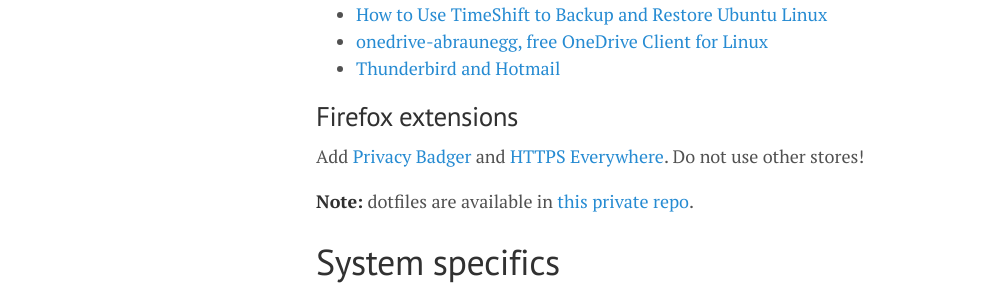
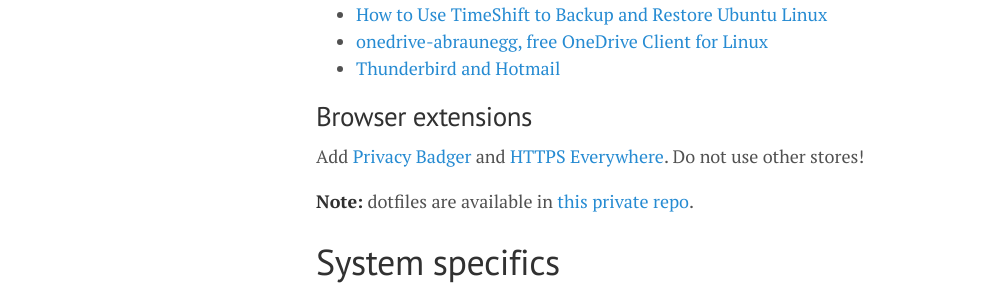
Before and after one commit to lgeurts/lgeurts.github.io, a Jekyll site: the page built from _posts/2021-10-15-ubuntu-setup-notes-for-x1-carbon-gen8.md, in a window 1280 px wide and 900 px high, scrolled down 3378 px. Shown: the part 161-457 px from the top of the window, without its empty margins (0-991 px from the left). Built offline with Jekyll 4.4.1, drawn with Linux system fonts in a browser that asks for light colours; nearby versions of some CDN libraries; comment, search, counter and statistics services are not loaded.

Commit message:
Update 2021-10-15-ubuntu-setup-notes-for-x1-carbon-gen8.md

```diff
--- a/_posts/2021-10-15-ubuntu-setup-notes-for-x1-carbon-gen8.md
+++ b/_posts/2021-10-15-ubuntu-setup-notes-for-x1-carbon-gen8.md
@@ -129,7 +129,7 @@
 - [onedrive-abraunegg, free OneDrive Client for Linux](https://github.com/abraunegg/onedrive)
 - [Thunderbird and Hotmail](https://support.mozilla.org/en-US/kb/thunderbird-and-hotmail)
 
-## Firefox extensions
+## Browser extensions
 
 Add [Privacy Badger](https://privacybadger.org/) and [HTTPS Everywhere](https://www.eff.org/https-everywhere). Do not use other stores!
 
```
